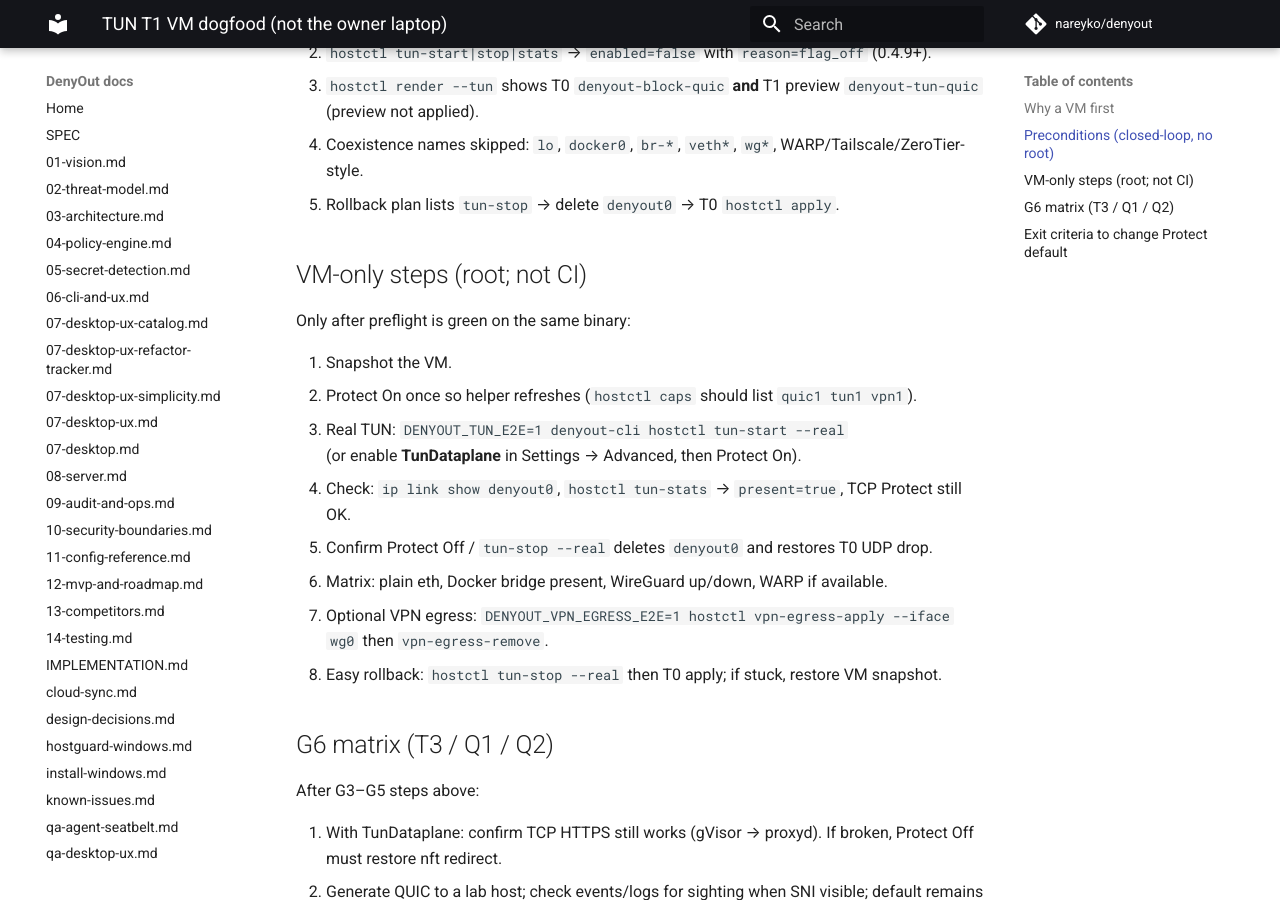
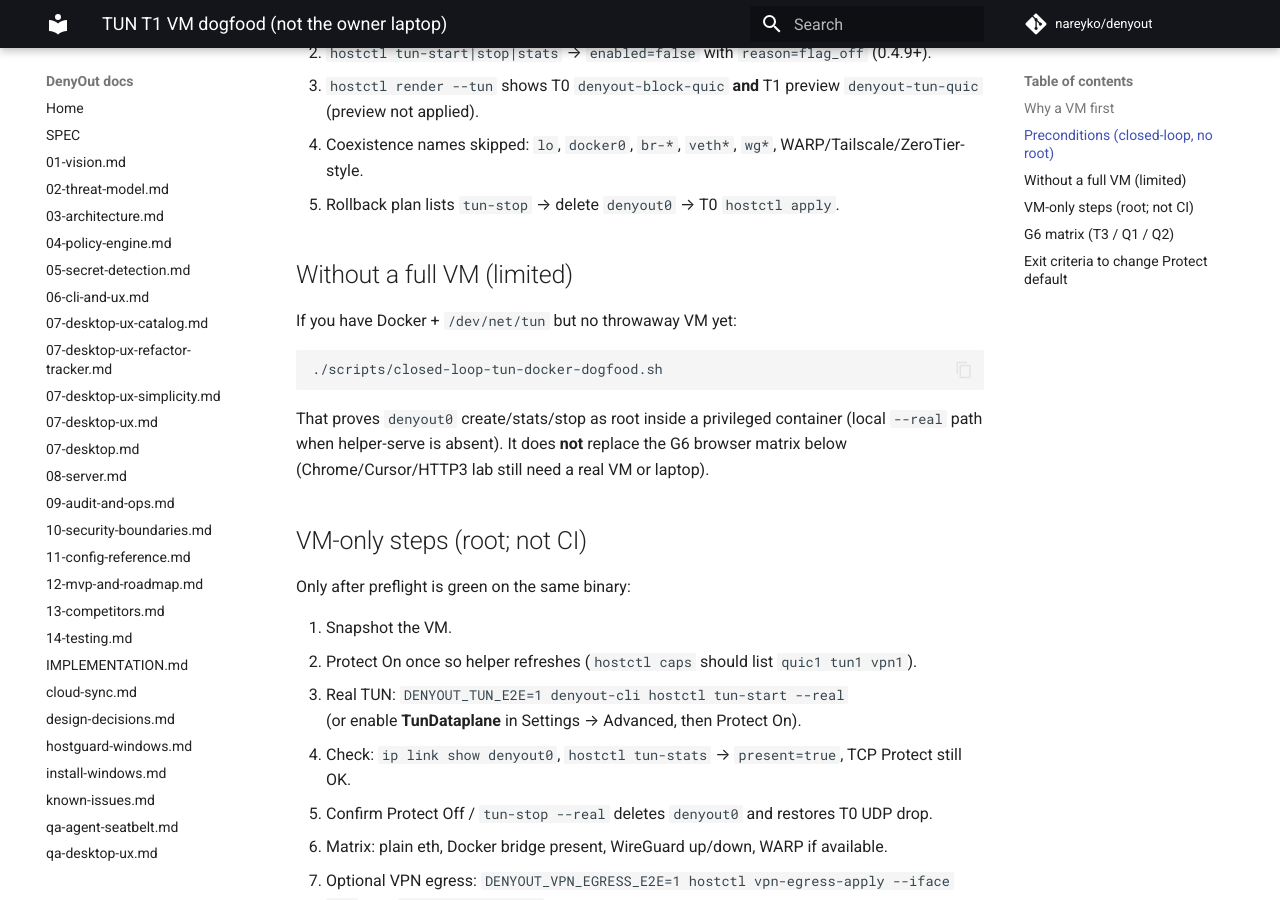
Before and after one commit to nareyko/denyout, an MkDocs documentation site: the page built from docs/tun-vm-dogfood.md, in a window 1280 px wide and 900 px high, scrolled down 728 px. Built offline with MkDocs 1.6.1 and Material for MkDocs 9.7.7, drawn with Linux system fonts in a browser that asks for light colours; comment, search, counter and statistics services are not loaded.

Commit message:
Fix CI: Go 1.27.4 for GO-2026-6859; root --real TUN without helper.

````diff
--- a/docs/tun-vm-dogfood.md
+++ b/docs/tun-vm-dogfood.md
@@ -28,6 +28,16 @@ Must pass:
 4. Coexistence names skipped: `lo`, `docker0`, `br-*`, `veth*`, `wg*`, WARP/Tailscale/ZeroTier-style.
 5. Rollback plan lists `tun-stop` → delete `denyout0` → T0 `hostctl apply`.
 
+## Without a full VM (limited)
+
+If you have Docker + `/dev/net/tun` but no throwaway VM yet:
+
+```bash
+./scripts/closed-loop-tun-docker-dogfood.sh
+```
+
+That proves `denyout0` create/stats/stop as root inside a privileged container (local `--real` path when helper-serve is absent). It does **not** replace the G6 browser matrix below (Chrome/Cursor/HTTP3 lab still need a real VM or laptop).
+
 ## VM-only steps (root; not CI)
 
 Only after preflight is green on the same binary:
````
Also changed, not shown: 6 other files.
